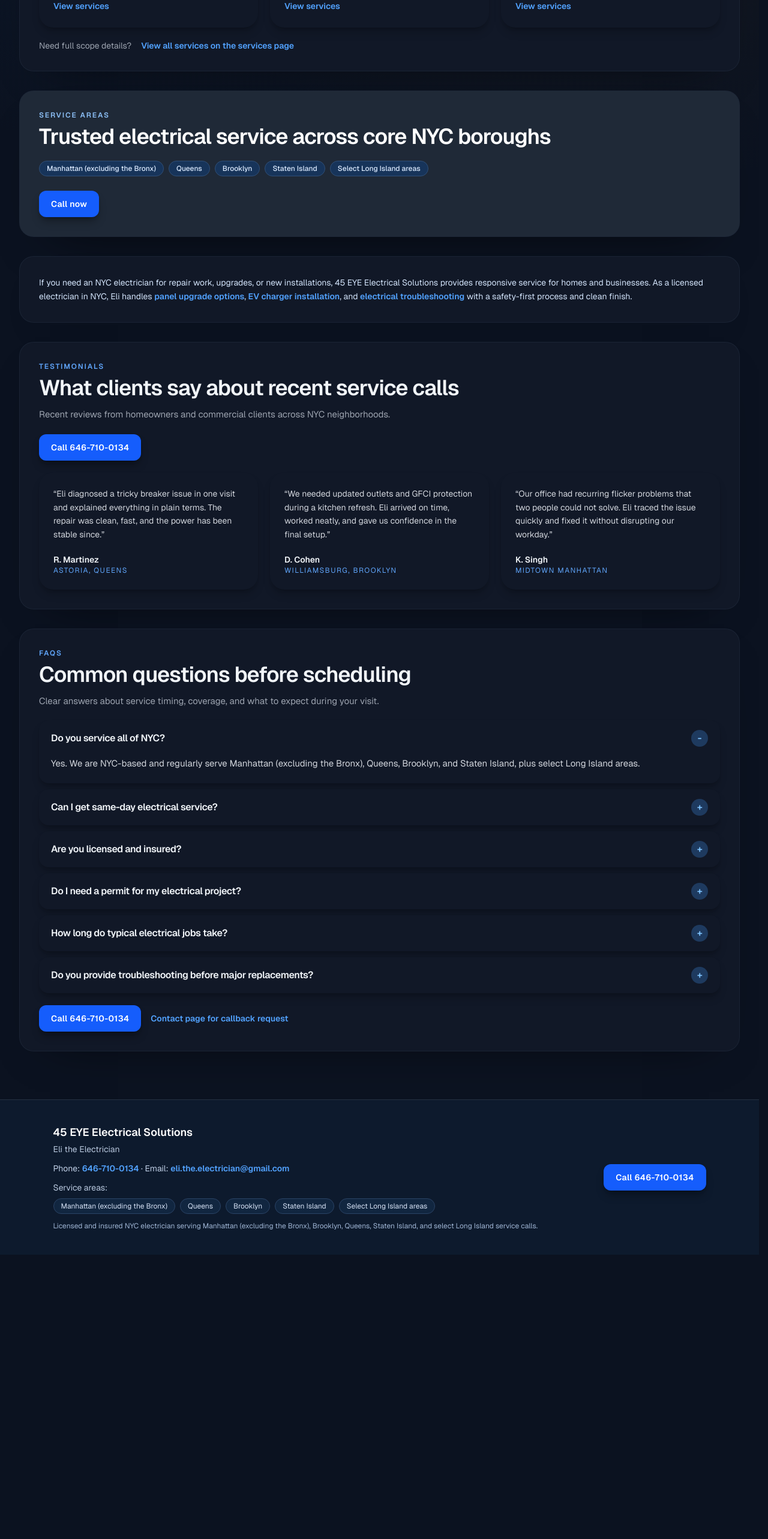
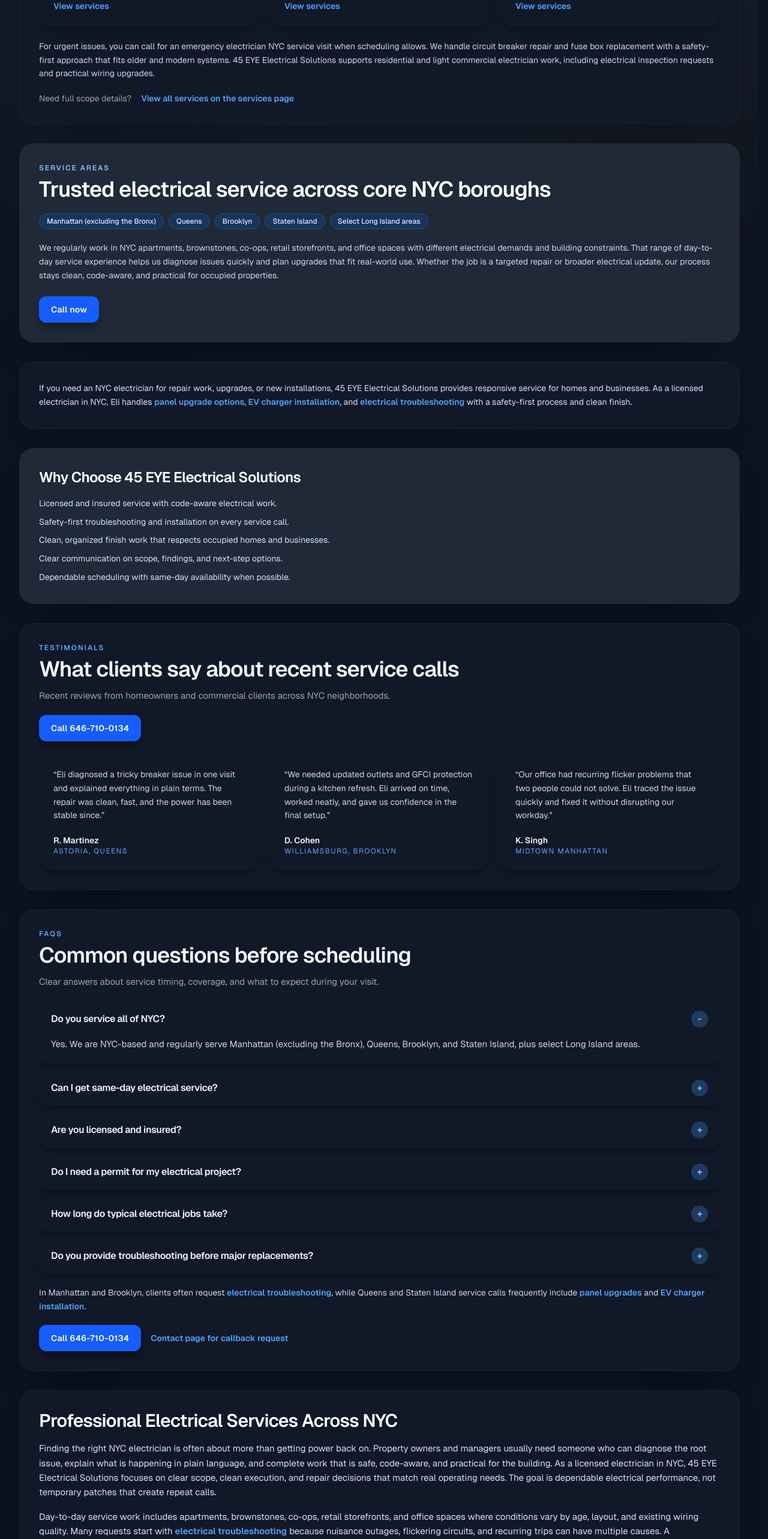
Before and after one commit to Eli45-23/45-eye-see, a Next.js app: page / in a window 1280 px wide. Shown: the part 1245-3811 px from the top of the page at 60% size. Before the commit the page ends 3337 px from the top, so only its background shows below. Built offline with nearby package versions, Linux system fonts and the light colour scheme.

Commit message:
feat: expand homepage local SEO authority content

```diff
--- a/app/page.tsx
+++ b/app/page.tsx
@@ -1,4 +1,5 @@
 import Link from "next/link";
+import type { Metadata } from "next";
 import { business } from "@/src/content/business";
 import { faqs } from "@/src/content/faqs";
 import { serviceBuckets } from "@/src/content/services";
@@ -9,15 +10,33 @@ import { HeroSection } from "@/src/components/HeroSection";
 import { SectionHeader } from "@/src/components/SectionHeader";
 import { ServiceGrid } from "@/src/components/ServiceGrid";
 import { TestimonialStrip } from "@/src/components/TestimonialStrip";
-import { createPageMetadata } from "@/src/lib/seo";
+import { SITE_URL } from "@/src/lib/seo";
 import { getFaqPageSchema, getHomeReviewsSchema } from "@/src/lib/schema";
 
-export const metadata = createPageMetadata({
-  page: "Home",
-  path: "/",
-  focus:
-    "NYC electrician coverage for Manhattan, Queens, Brooklyn, Staten Island, and select Long Island areas, with full-service electrical support from troubleshooting to upgrades.",
-});
+const homeTitle = "NYC Electrician | 45 EYE Electrical Solutions (Licensed & Insured)";
+const homeDescription =
+  "Need fast electrical service in NYC? Call 646-710-0134 for licensed, insured repairs, upgrades, and same-day availability when possible.";
+
+export const metadata: Metadata = {
+  title: homeTitle,
+  description: homeDescription,
+  alternates: {
+    canonical: SITE_URL,
+  },
+  openGraph: {
+    title: homeTitle,
+    description: homeDescription,
+    url: SITE_URL,
+    siteName: business.brandName,
+    type: "website",
+    locale: "en_US",
+  },
+  twitter: {
+    card: "summary_large_image",
+    title: homeTitle,
+    description: homeDescription,
+  },
+};
 
 export default function HomePage() {
   const homeReviewsSchema = getHomeReviewsSchema();
@@ -36,6 +55,13 @@ export default function HomePage() {
             action={<CallCTA label={`Call ${business.phone}`} />}
           />
           <ServiceGrid items={serviceBuckets} />
+          <p className="text-sm leading-relaxed text-[#c9d7ea]">
+            For urgent issues, you can call for an emergency electrician NYC service visit when
+            scheduling allows. We handle circuit breaker repair and fuse box replacement with a
+            safety-first approach that fits older and modern systems. 45 EYE Electrical Solutions
+            supports residential and light commercial electrician work, including electrical
+            inspection requests and practical wiring upgrades.
+          </p>
           <div className="flex flex-wrap items-center gap-4 text-sm text-muted">
             <span>Need full scope details?</span>
             <Link href="/services" className="font-semibold text-blue-400 underline-offset-4 hover:text-blue-300 hover:underline">
@@ -59,6 +85,13 @@ export default function HomePage() {
               </li>
             ))}
           </ul>
+          <p className="mt-5 text-sm leading-relaxed text-[#c9d7ea]">
+            We regularly work in NYC apartments, brownstones, co-ops, retail storefronts, and
+            office spaces with different electrical demands and building constraints. That range of
+            day-to-day service experience helps us diagnose issues quickly and plan upgrades that
+            fit real-world use. Whether the job is a targeted repair or broader electrical update,
+            our process stays clean, code-aware, and practical for occupied properties.
+          </p>
           <div className="mt-6">
             <CallCTA label="Call now" />
           </div>
@@ -93,6 +126,19 @@ export default function HomePage() {
           </p>
         </section>
 
+        <section className="section-elevated rounded-3xl border border-gray-800/70 p-6 ui-shadow-md sm:p-8">
+          <h2 className="text-2xl font-semibold tracking-tight text-white">
+            Why Choose 45 EYE Electrical Solutions
+          </h2>
+          <ul className="mt-4 space-y-2 text-sm leading-relaxed text-[#d2e3fa]">
+            <li>Licensed and insured service with code-aware electrical work.</li>
+            <li>Safety-first troubleshooting and installation on every service call.</li>
+            <li>Clean, organized finish work that respects occupied homes and businesses.</li>
+            <li>Clear communication on scope, findings, and next-step options.</li>
+            <li>Dependable scheduling with same-day availability when possible.</li>
+          </ul>
+        </section>
+
         <section className="section-light space-y-5 rounded-3xl border border-gray-800/70 p-6 ui-shadow-md sm:p-8">
           <SectionHeader
             eyebrow="Testimonials"
@@ -110,11 +156,112 @@ export default function HomePage() {
             description="Clear answers about service timing, coverage, and what to expect during your visit."
           />
           <FAQAccordion items={faqs.slice(0, 6)} mode="home" />
+          <p className="text-sm leading-relaxed text-[#c9d7ea]">
+            In Manhattan and Brooklyn, clients often request{" "}
+            <Link
+              href="/services#electrical-troubleshooting-and-repairs"
+              className="font-semibold text-blue-400 underline-offset-4 hover:text-blue-300 hover:underline"
+            >
+              electrical troubleshooting
+            </Link>
+            , while Queens and Staten Island service calls frequently include{" "}
+            <Link
+              href="/services#panel-upgrades-and-service-changes"
+              className="font-semibold text-blue-400 underline-offset-4 hover:text-blue-300 hover:underline"
+            >
+              panel upgrades
+            </Link>{" "}
+            and{" "}
+            <Link
+              href="/services#ev-charger-installation"
+              className="font-semibold text-blue-400 underline-offset-4 hover:text-blue-300 hover:underline"
+            >
+              EV charger installation
+            </Link>
+            .
+          </p>
           <div className="flex flex-wrap items-center gap-4">
             <CallCTA label={`Call ${business.phone}`} />
             <Link href="/contact#contact-request" className="text-sm font-semibold text-blue-400 underline-offset-4 hover:text-blue-300 hover:underline">
               Contact page for callback request
             </Link>
+          </div>
+        </section>
+
+        <section className="section-light rounded-3xl border border-gray-800/70 p-6 ui-shadow-md sm:p-8">
+          <h2 className="text-2xl font-semibold tracking-tight text-white sm:text-3xl">
+            Professional Electrical Services Across NYC
+          </h2>
+          <div className="mt-4 space-y-4 text-sm leading-relaxed text-[#d2e3fa] sm:text-[15px]">
+            <p>
+              Finding the right NYC electrician is often about more than getting power back on.
+              Property owners and managers usually need someone who can diagnose the root issue,
+              explain what is happening in plain language, and complete work that is safe,
+              code-aware, and practical for the building. As a licensed electrician in NYC, 45 EYE
+              Electrical Solutions focuses on clear scope, clean execution, and repair decisions
+              that match real operating needs. The goal is dependable electrical performance, not
+              temporary patches that create repeat calls.
+            </p>
+            <p>
+              Day-to-day service work includes apartments, brownstones, co-ops, retail storefronts,
+              and office spaces where conditions vary by age, layout, and existing wiring quality.
+              Many requests start with
+              {" "}
+              <Link
+                href="/services#electrical-troubleshooting-and-repairs"
+                className="font-semibold text-blue-400 underline-offset-4 hover:text-blue-300 hover:underline"
+              >
+                electrical troubleshooting
+              </Link>
+              {" "}
+              because nuisance outages, flickering circuits, and recurring trips can have multiple
+              causes. A troubleshooting-first approach helps identify whether the right fix is
+              targeted circuit breaker repair, a corrected connection, or a broader system update.
+              That method supports both residential electrician NYC calls and complex commercial
+              electrician NYC service visits where downtime and safety are critical concerns.
+            </p>
+            <p>
+              Service planning also accounts for borough-specific realities across Manhattan,
+              Brooklyn, Queens, and Staten Island, where infrastructure and load expectations can
+              differ from one property to the next. In older buildings, fuse box replacement and
+              wiring upgrades are common when systems can no longer support modern appliances or
+              business equipment reliably. In newer renovations, the need is often capacity and
+              distribution strategy, including
+              {" "}
+              <Link
+                href="/services#panel-upgrades-and-service-changes"
+                className="font-semibold text-blue-400 underline-offset-4 hover:text-blue-300 hover:underline"
+              >
+                panel upgrades
+              </Link>
+              {" "}
+              and service changes that improve stability, safety, and future flexibility.
+            </p>
+            <p>
+              Electrical projects increasingly include dedicated charging infrastructure as well.
+              For property owners evaluating
+              {" "}
+              <Link
+                href="/services#ev-charger-installation"
+                className="font-semibold text-blue-400 underline-offset-4 hover:text-blue-300 hover:underline"
+              >
+                EV charger installation
+              </Link>
+              , the process should include load review, equipment suitability, and installation
+              details that align with manufacturer requirements and local standards. The same
+              discipline applies to electrical inspection requests before renovations, tenant
+              turnovers, or occupancy changes. Verifying system condition before major work reduces
+              avoidable surprises and supports better decisions on repair versus replacement.
+            </p>
+            <p>
+              When urgent issues appear, an emergency electrician NYC response should prioritize
+              immediate safety first, then controlled restoration of essential circuits. A reliable
+              process means isolating hazards, documenting findings, and recommending next steps
+              based on condition rather than assumptions. This is how 45 EYE Electrical Solutions
+              approaches service calls across both homes and business properties: diagnose
+              thoroughly, communicate clearly, and complete code-conscious work that holds up under
+              daily use.
+            </p>
           </div>
         </section>
       </div>
--- a/src/components/ServiceGrid.tsx
+++ b/src/components/ServiceGrid.tsx
@@ -1,9 +1,9 @@
 import Link from "next/link";
-import type { SVGProps } from "react";
+import type { ReactElement, SVGProps } from "react";
 import type { ServiceBucket } from "@/src/content/services";
 import { slugify } from "@/src/lib/slug";
 
-type IconComponent = (props: SVGProps<SVGSVGElement>) => JSX.Element;
+type IconComponent = (props: SVGProps<SVGSVGElement>) => ReactElement;
 
 type ServiceIcon = {
   label: string;
--- a/src/lib/schema.ts
+++ b/src/lib/schema.ts
@@ -9,7 +9,7 @@ const normalizedPhone = `+1${business.phone.replace(/\D/g, "")}`;
 export function getLocalBusinessSchema() {
   return {
     "@context": "https://schema.org",
-    "@type": ["LocalBusiness", "Electrician"],
+    "@type": ["LocalBusiness", "Electrician", "Contractor"],
     "@id": `${SITE_URL}#business`,
     name: business.brandName,
     legalName: business.businessNameLegal,
```
